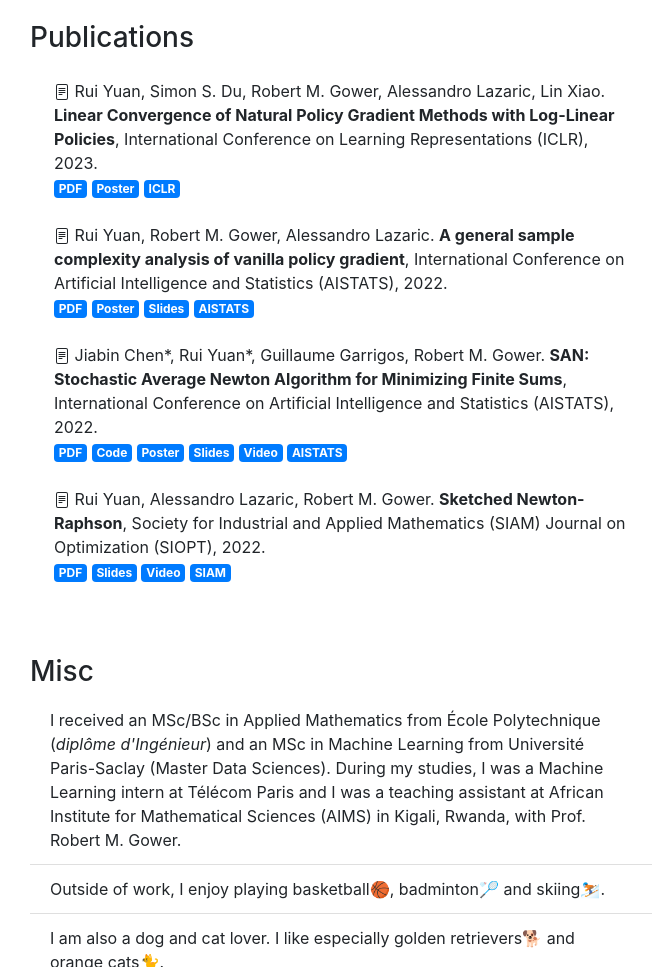
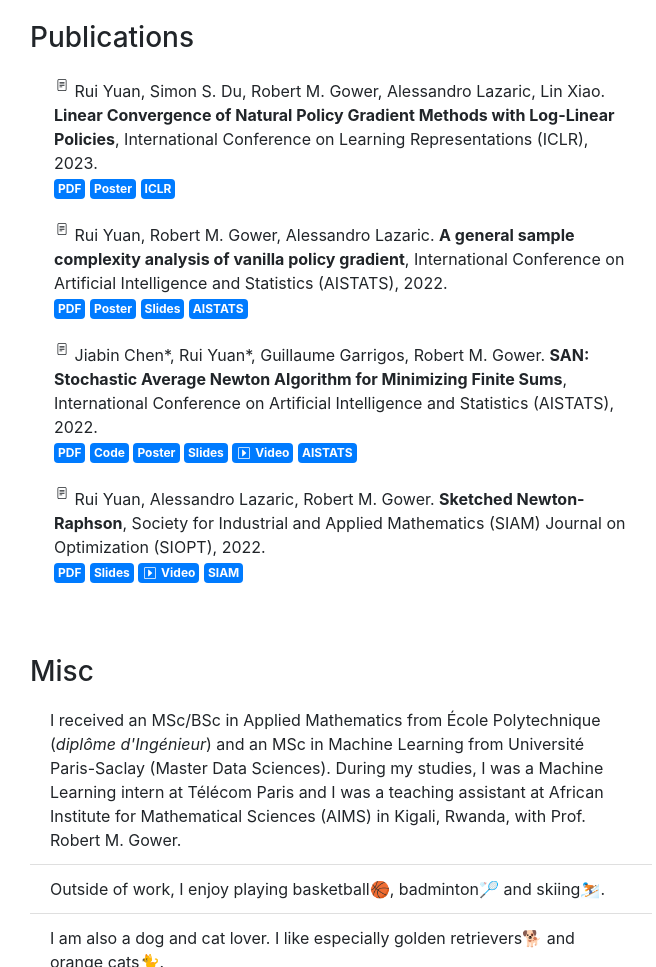
Before and after one commit to Rui-Yuan91/rui-yuan91.github.io, a plain HTML site: page index.html in a window 1280 px wide. Shown: the part 686-1653 px from the top of the page, without its empty margins (299-955 px from the left). Drawn offline with nearby package versions, Linux system fonts and the light colour scheme.

Commit message:
video icon

```diff
--- a/index.html
+++ b/index.html
@@ -139,10 +139,10 @@
                     <a href="https://github.com/nathansiae/Stochastic-Average-Newton" target="_blank" class="badge badge-primary">Code</a>
                     <a href="files/posters/san_poster.pdf" target="_blank" class="badge badge-primary">Poster</a>
                     <a href="files/slides/san_slides.pdf" target="_blank" class="badge badge-primary">Slides</a>
-                    <a href="https://drive.google.com/file/d/1jhU2e3h_ewXmxc8EmfzOGLS-Gu1NsxUk/view?usp=sharing" target="_blank" class="badge badge-primary">Video</a>
-                    <!--!
-                    <a href="files/videos/san_video.mov" target="_blank" class="badge badge-primary">Video</a>
-                    -->
+                    <a href="https://drive.google.com/file/d/1jhU2e3h_ewXmxc8EmfzOGLS-Gu1NsxUk/view?usp=sharing" target="_blank" class="badge badge-primary"><svg xmlns="http://www.w3.org/2000/svg" width="16" height="16" fill="currentColor" class="bi bi-caret-right-square" viewBox="0 0 16 16">
+                      <path d="M14 1a1 1 0 0 1 1 1v12a1 1 0 0 1-1 1H2a1 1 0 0 1-1-1V2a1 1 0 0 1 1-1h12zM2 0a2 2 0 0 0-2 2v12a2 2 0 0 0 2 2h12a2 2 0 0 0 2-2V2a2 2 0 0 0-2-2H2z"/>
+                      <path d="M5.795 12.456A.5.5 0 0 1 5.5 12V4a.5.5 0 0 1 .832-.374l4.5 4a.5.5 0 0 1 0 .748l-4.5 4a.5.5 0 0 1-.537.082z"/>
+                    </svg> Video</a>
                     <a href="https://proceedings.mlr.press/v151/chen22a.html" target="_blank" class="badge badge-primary">AISTATS</a>
                     <br><br>
                     <svg xmlns="http://www.w3.org/2000/svg" width="16" height="16" fill="currentColor" class="bi bi-file-text" viewBox="0 0 16 16">
@@ -154,8 +154,11 @@
                     Society for Industrial and Applied Mathematics (SIAM) Journal on Optimization (SIOPT), 2022. <br>
                     <a href="https://arxiv.org/pdf/2006.12120.pdf" target="_blank" class="badge badge-primary">PDF</a>
                     <a href="files/slides/snr_slides.pdf" target="_blank" class="badge badge-primary">Slides</a>
-                    <a href="https://drive.google.com/file/d/1yVyOJupu2w85F1GmQtlJaq0tkydaJ4Zv/view" target="_blank" class="badge badge-primary">Video</a>
-                    <a href="https://epubs.siam.org/doi/abs/10.1137/21M139788X" target="_blank" class="badge badge-primary">SIAM</a>
+                    <a href="https://drive.google.com/file/d/1yVyOJupu2w85F1GmQtlJaq0tkydaJ4Zv/view" target="_blank" class="badge badge-primary"><svg xmlns="http://www.w3.org/2000/svg" width="16" height="16" fill="currentColor" class="bi bi-caret-right-square" viewBox="0 0 16 16">
+                      <path d="M14 1a1 1 0 0 1 1 1v12a1 1 0 0 1-1 1H2a1 1 0 0 1-1-1V2a1 1 0 0 1 1-1h12zM2 0a2 2 0 0 0-2 2v12a2 2 0 0 0 2 2h12a2 2 0 0 0 2-2V2a2 2 0 0 0-2-2H2z"/>
+                      <path d="M5.795 12.456A.5.5 0 0 1 5.5 12V4a.5.5 0 0 1 .832-.374l4.5 4a.5.5 0 0 1 0 .748l-4.5 4a.5.5 0 0 1-.537.082z"/>
+                    </svg> Video</a>
+                    <a href="https://epubs.siam.org/doi/abs/10.1137/21M139788X" target="_blank" class="badge badge-primary"> SIAM</a>
                     </div>
             </div>
         </div>
--- a/stylesheet.css
+++ b/stylesheet.css
@@ -30,3 +30,12 @@ body{
   }
 
   .list-group-flush li:first-child { border-top: none; }
+
+div.my-4.mx-4 a{
+  padding:4px;
+}
+
+div.my-4.mx-4 svg{
+  vertical-align: top;
+  height:12px;
+}
```
